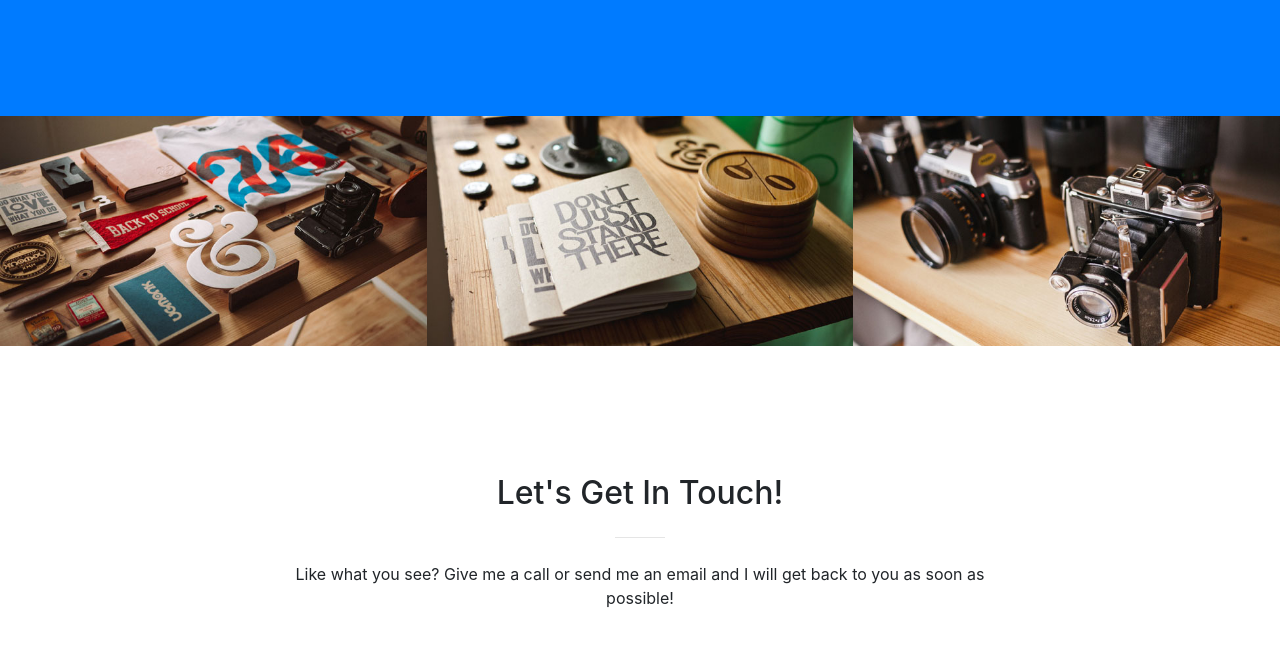
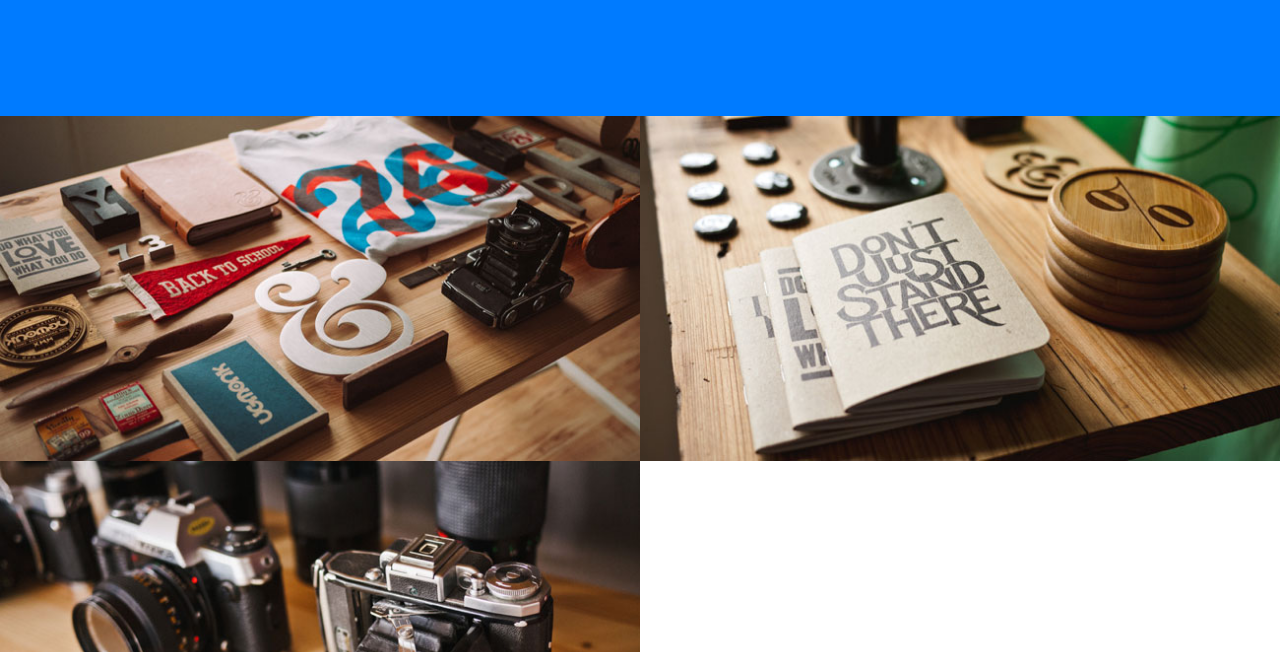
Before and after one commit to matthewjramos/matthewjramos.github.io, a website with bundled scripts: page index.html in a window 1280 px wide. Shown: the part 1161-1813 px from the top of the page. Built offline with nearby package versions, Linux system fonts and the light colour scheme.

Commit message:
Test project sizes

```diff
--- a/index.html
+++ b/index.html
@@ -163,7 +163,7 @@
     <section class="p-0" id="portfolio">
       <div class="container-fluid p-0">
         <div class="row no-gutters popup-gallery">
-          <div class="col-lg-4 col-sm-6">
+          <div class="col-lg-6 col-sm-6">
             <a class="portfolio-box" href="img/portfolio/fullsize/1.jpg">
               <img class="img-fluid" src="img/portfolio/thumbnails/1.jpg" alt="">
               <div class="portfolio-box-caption">
@@ -180,7 +180,7 @@
               </div>
             </a>
           </div>
-          <div class="col-lg-4 col-sm-6">
+          <div class="col-lg-6 col-sm-6">
             <a class="portfolio-box" href="img/portfolio/fullsize/2.jpg">
               <img class="img-fluid" src="img/portfolio/thumbnails/2.jpg" alt="">
               <div class="portfolio-box-caption">
@@ -197,7 +197,7 @@
               </div>
             </a>
           </div>
-          <div class="col-lg-4 col-sm-6">
+          <div class="col-lg-6 col-sm-6">
             <a class="portfolio-box" href="img/portfolio/fullsize/3.jpg">
               <img class="img-fluid" src="img/portfolio/thumbnails/3.jpg" alt="">
               <div class="portfolio-box-caption">
```
